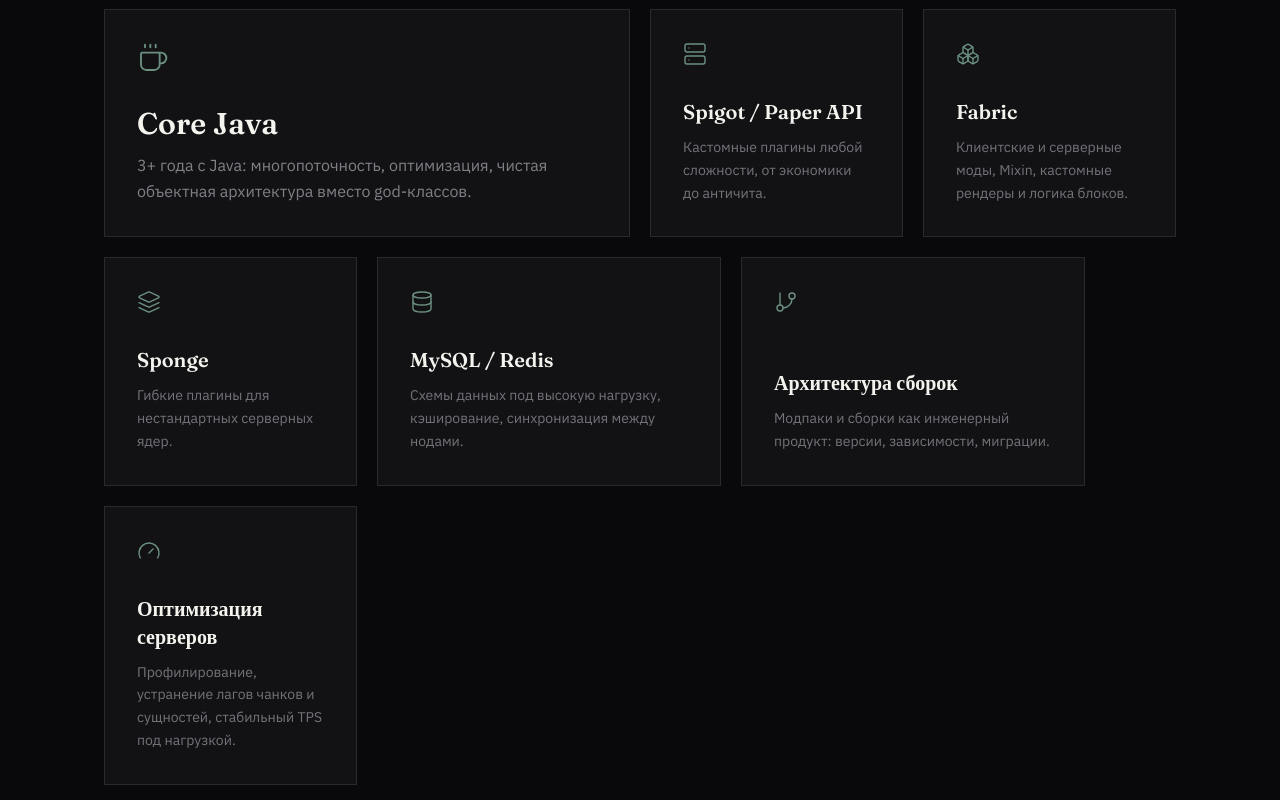
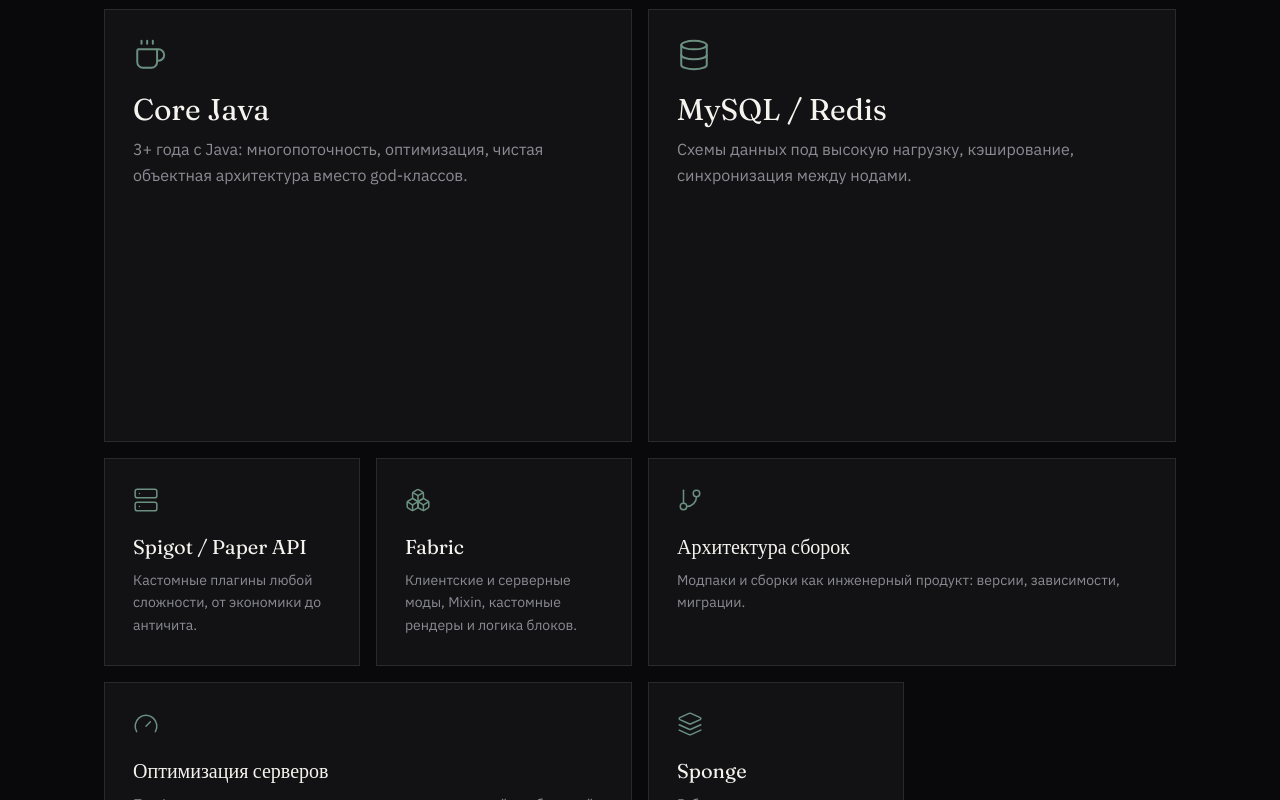
Before and after one commit to why7ss/why7ss.github.io, a React (Vite) app: page / in a window 1280 px wide. Shown: the part 1200-2000 px from the top of the page. Built offline with nearby package versions, Linux system fonts and the light colour scheme.

Commit message:
update skills

```diff
--- a/src/components/Skills.jsx
+++ b/src/components/Skills.jsx
@@ -4,44 +4,41 @@
 
 const ICON_MAP = { Coffee, Server, Boxes, Layers, Database, GitBranch, Gauge, Box }
 
-// Перешли на 12-колоночную сетку для более гибокого распределения ширины
 const SPAN = {
-  lg: 'col-span-12 md:col-span-6 lg:col-span-6',
-  md: 'col-span-12 md:col-span-6 lg:col-span-4',
-  sm: 'col-span-12 md:col-span-6 lg:col-span-3',
+  lg: 'sm:col-span-2 lg:col-span-2 lg:row-span-2',
+  md: 'sm:col-span-2 lg:col-span-2 lg:row-span-1',
+  sm: 'sm:col-span-1 lg:col-span-1 lg:row-span-1',
 }
 
 function SkillCard({ skill }) {
   const Icon = ICON_MAP[skill.icon] ?? Box
-
-  // Автоматический расчет требуемого размера, если он не задан явно
-  const descLength = skill.description?.length || 0
-  const derivedSize = skill.size || (descLength > 120 ? 'lg' : descLength > 60 ? 'md' : 'sm')
-  const large = derivedSize === 'lg'
+  const large = skill.size === 'lg'
 
   return (
     <RevealItem
-      className={`group relative flex flex-col justify-between overflow-hidden border border-line bg-surface p-6 md:p-8 transition-all duration-300 hover:border-accent/60 ${SPAN[derivedSize] ?? SPAN.sm}`}
+      className={`group relative flex flex-col justify-between overflow-hidden border border-line bg-surface p-6 md:p-7 transition-colors duration-300 hover:border-accent/60 ${SPAN[skill.size] ?? SPAN.sm}`}
     >
+      <div>
         <div className="flex items-start justify-between">
           <Icon
-          size={large ? 32 : 24}
+            size={large ? 34 : 26}
             strokeWidth={1.4}
             className="text-accent transition-transform duration-300 ease-out-quart group-hover:-translate-y-0.5"
           />
         </div>
 
-      <div className="mt-8 flex flex-col justify-end h-full">
-        <h3 className={`font-display text-ink font-semibold ${large ? 'text-2xl md:text-3xl' : 'text-lg md:text-xl'}`}>
+        <div className="mt-5">
+          <h3 className={`font-display text-ink ${large ? 'text-2xl md:text-3xl' : 'text-lg md:text-xl'}`}>
             {skill.title}
           </h3>
           <p
-          className={`mt-2.5 text-muted leading-relaxed ${
-            large ? 'text-base opacity-90' : 'text-sm opacity-80'
+            className={`mt-2 text-muted leading-relaxed ${
+              large ? 'text-base' : 'text-sm'
             }`}
           >
             {skill.description}
           </p>
+        </div>
       </div>
 
       <div className="pointer-events-none absolute inset-0 opacity-0 group-hover:opacity-100 transition-opacity duration-500 bg-gradient-to-t from-accent/[0.04] to-transparent" />
@@ -64,14 +61,15 @@
             Инструменты, на которых держится продакшен
           </h2>
           <p className="mt-4 text-muted leading-relaxed">
-            От логики на сервере до архитектуры сборки — стек, которым закрываю задачи любого масштаба.
+            От логики на сервере до архитектуры сборки — стек, которым закрываю задачи любого
+            масштаба.
           </p>
         </motion.div>
 
         <RevealGroup
           as="div"
           stagger={0.08}
-          className="grid grid-cols-12 gap-4 md:gap-5"
+          className="grid grid-cols-1 sm:grid-cols-2 lg:grid-cols-4 auto-rows-fr gap-3 md:gap-4"
         >
           {skills.map((skill) => (
             <SkillCard key={skill.id} skill={skill} />
--- a/src/data/content.json
+++ b/src/data/content.json
@@ -22,6 +22,13 @@
       "size": "lg"
     },
     {
+      "id": "mysql-redis",
+      "title": "MySQL / Redis",
+      "description": "Схемы данных под высокую нагрузку, кэширование, синхронизация между нодами.",
+      "icon": "Database",
+      "size": "lg"
+    },
+    {
       "id": "spigot-paper",
       "title": "Spigot / Paper API",
       "description": "Кастомные плагины любой сложности, от экономики до античита.",
@@ -36,20 +43,6 @@
       "size": "sm"
     },
     {
-      "id": "sponge",
-      "title": "Sponge",
-      "description": "Гибкие плагины для нестандартных серверных ядер.",
-      "icon": "Layers",
-      "size": "sm"
-    },
-    {
-      "id": "mysql-redis",
-      "title": "MySQL / Redis",
-      "description": "Схемы данных под высокую нагрузку, кэширование, синхронизация между нодами.",
-      "icon": "Database",
-      "size": "md"
-    },
-    {
       "id": "architecture",
       "title": "Архитектура сборок",
       "description": "Модпаки и сборки как инженерный продукт: версии, зависимости, миграции.",
@@ -61,6 +54,13 @@
       "title": "Оптимизация серверов",
       "description": "Профилирование, устранение лагов чанков и сущностей, стабильный TPS под нагрузкой.",
       "icon": "Gauge",
+      "size": "md"
+    },
+    {
+      "id": "sponge",
+      "title": "Sponge",
+      "description": "Гибкие плагины для нестандартных серверных ядер.",
+      "icon": "Layers",
       "size": "sm"
     }
   ],
```
Lines whose indentation alone changed are shown as unchanged.
